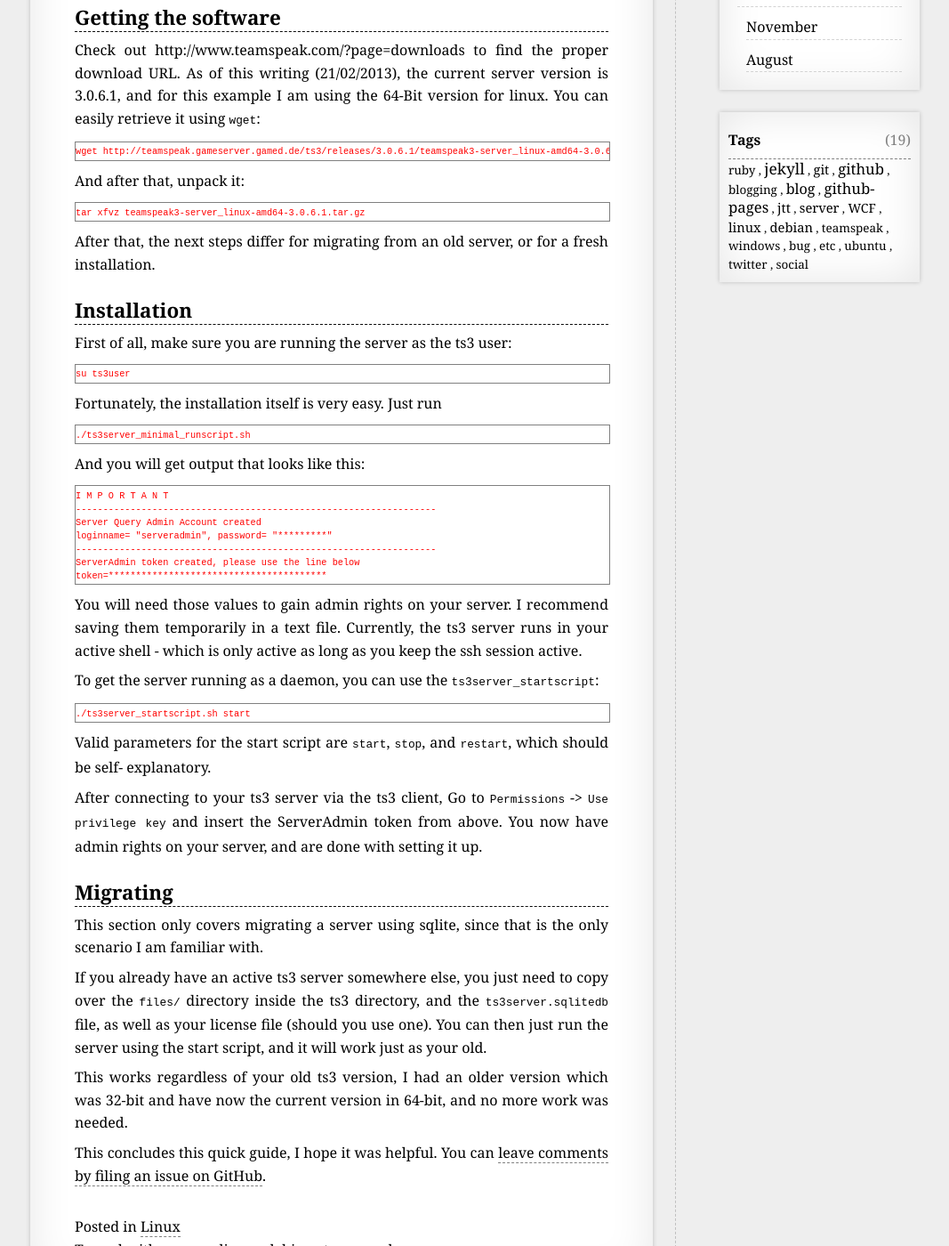
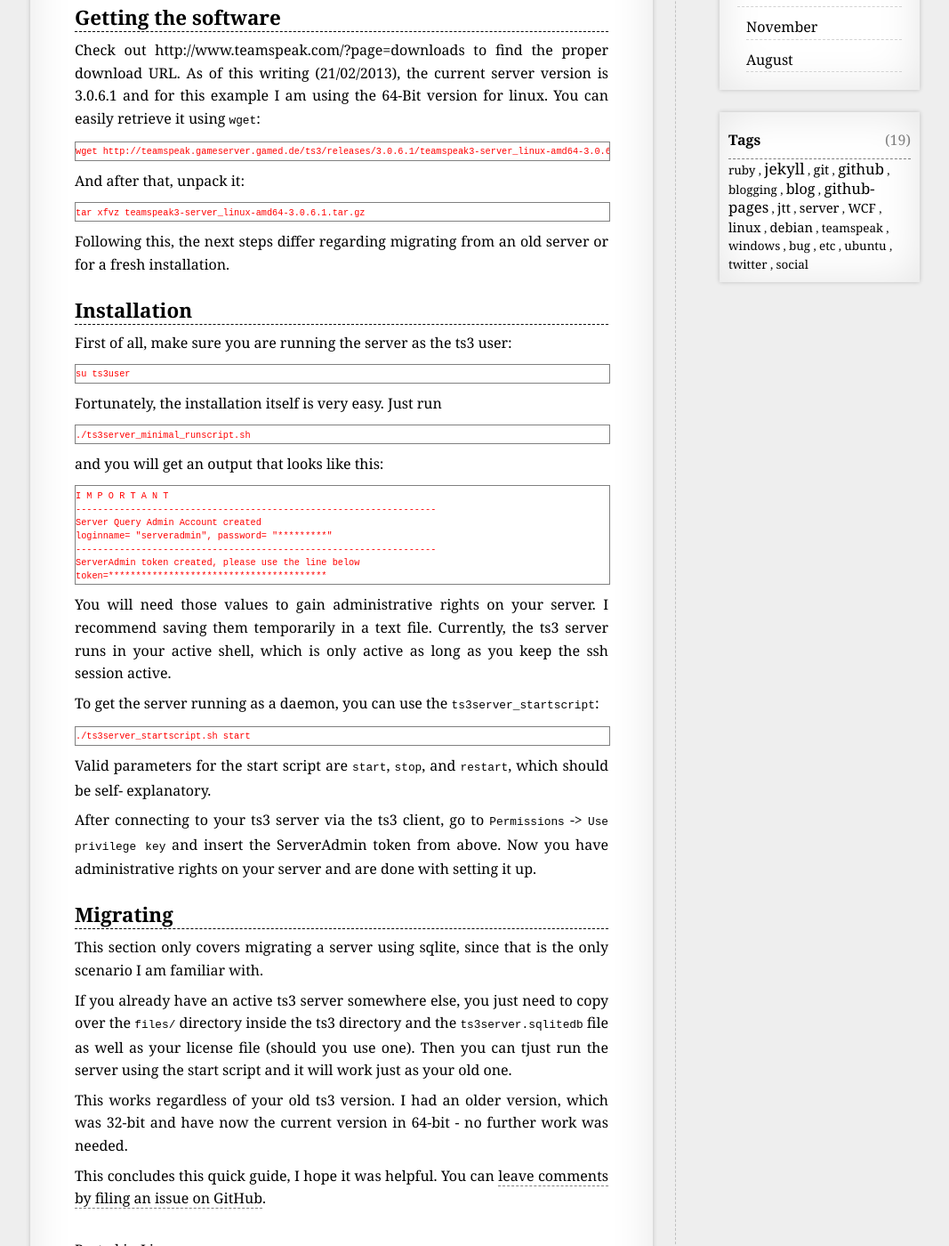
Before and after one commit to NetzwergX/netzwergx.github.io, a Jekyll site: the page built from _posts/2013-02-21-setting-up-ts3-on-debian-6.md, in a window 1280 px wide and 1400 px high, scrolled down 879 px. Shown: the whole window at 89% size, without its empty margins (106-1173 px from the left). Built offline with Jekyll 4.4.1, drawn with Linux system fonts in a browser that asks for light colours; some of the changed text lies outside the part shown.

Commit message:
Update 2013-02-21-setting-up-ts3-on-debian-6.md

```diff
--- a/_posts/2013-02-21-setting-up-ts3-on-debian-6.md
+++ b/_posts/2013-02-21-setting-up-ts3-on-debian-6.md
@@ -39,7 +39,7 @@
 --------------------
 
 Check out http://www.teamspeak.com/?page=downloads to find the proper download URL. As of this
-writing (21/02/2013), the current server version is 3.0.6.1, and for this example I am using the
+writing (21/02/2013), the current server version is 3.0.6.1 and for this example I am using the
 64-Bit version for linux. You can easily retrieve it using `wget`:
 
 	wget http://teamspeak.gameserver.gamed.de/ts3/releases/3.0.6.1/teamspeak3-server_linux-amd64-3.0.6.1.tar.gz
@@ -48,13 +48,13 @@
 
 	tar xfvz teamspeak3-server_linux-amd64-3.0.6.1.tar.gz
 
-After that, the next steps differ for migrating from an old server, or for a fresh installation.
+Following this, the next steps differ regarding migrating from an old server or for a fresh installation.
 
 
 Installation
 ------------
 
-First of all, make sure you are running the  server as the ts3 user:
+First of all, make sure you are running the server as the ts3 user:
 
 	su ts3user
 
@@ -62,7 +62,7 @@
 
 	./ts3server_minimal_runscript.sh
 
-And you will get output that looks like this:
+and you will get an output that looks like this:
 
 
 	I M P O R T A N T
@@ -74,8 +74,8 @@
 	token=****************************************
 
 
-You will need those values to gain admin rights on your server. I recommend saving them temporarily
-in a text file. Currently, the ts3 server runs in your active shell - which is only active as long
+You will need those values to gain administrative rights on your server. I recommend saving them temporarily
+in a text file. Currently, the ts3 server runs in your active shell, which is only active as long
 as you keep the ssh session active.
 
 To get the server running as a daemon, you can use the `ts3server_startscript`:
@@ -85,8 +85,8 @@
 Valid parameters for the start script are `start`, `stop`, and `restart`, which should be self-
 explanatory.
 
-After connecting to your ts3 server via the ts3 client, Go to `Permissions` -> `Use privilege key`
-and insert the ServerAdmin token from above. You now have admin rights on your server, and are done
+After connecting to your ts3 server via the ts3 client, go to `Permissions` -> `Use privilege key`
+and insert the ServerAdmin token from above. Now you have administrative rights on your server and are done
 with setting it up.
 
 
@@ -98,12 +98,12 @@
 
 
 If you already have an active ts3 server somewhere else, you just need to copy over the `files/`
-directory inside the ts3 directory, and the `ts3server.sqlitedb` file, as well as your license file
-(should you use one). You can then just run the server using the start script, and it will work just
-as your old.
+directory inside the ts3 directory and the `ts3server.sqlitedb` file as well as your license file
+(should you use one). Then you can tjust run the server using the start script and it will work just
+as your old one.
 
-This works regardless of your old ts3 version, I had an older version which was 32-bit and have now
-the current version in 64-bit, and no more work was needed.
+This works regardless of your old ts3 version. I had an older version, which was 32-bit and have now
+the current version in 64-bit - no further work was needed.
 
 
 This concludes this quick guide, I hope it was helpful. You can [leave comments by filing an issue
```
Also changed, not shown: other parts of _posts/2013-02-21-setting-up-ts3-on-debian-6.md (+2 -2 lines).
